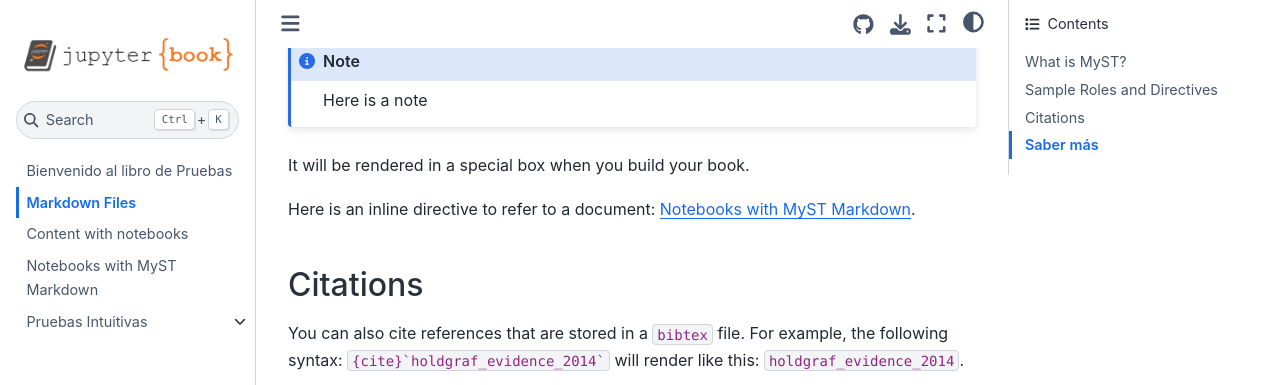
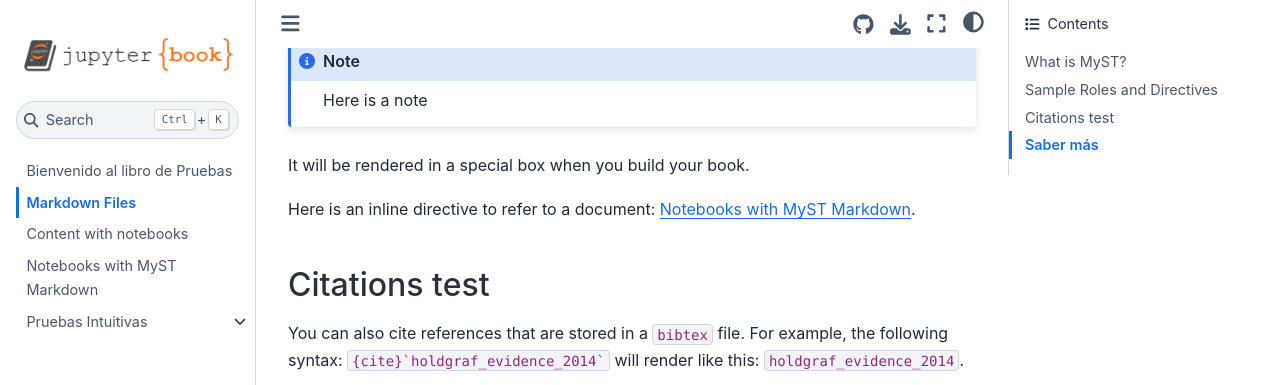
Before and after one commit to dabor238/pruebas, a Jupyter Book: the page built from markdown.md, in a window 1280 px wide and 900 px high, scrolled down 693 px. Shown: the top 385 px of the window. Built offline with Jupyter Book 1.0.4 settings and Sphinx 7.4.7 and the Sphinx Book theme 1.1.4, drawn with Linux system fonts in a browser that asks for light colours; cross-references to code outside the pages are shown as plain code.

Commit message:
tets webdeploy

```diff
--- a/markdown.md
+++ b/markdown.md
@@ -34,7 +34,7 @@ It will be rendered in a special box when you build your book.
 Here is an inline directive to refer to a document: {doc}`markdown-notebooks`.
 
 
-## Citations
+## Citations test
 
 You can also cite references that are stored in a `bibtex` file. For example,
 the following syntax: `` {cite}`holdgraf_evidence_2014` `` will render like
```
